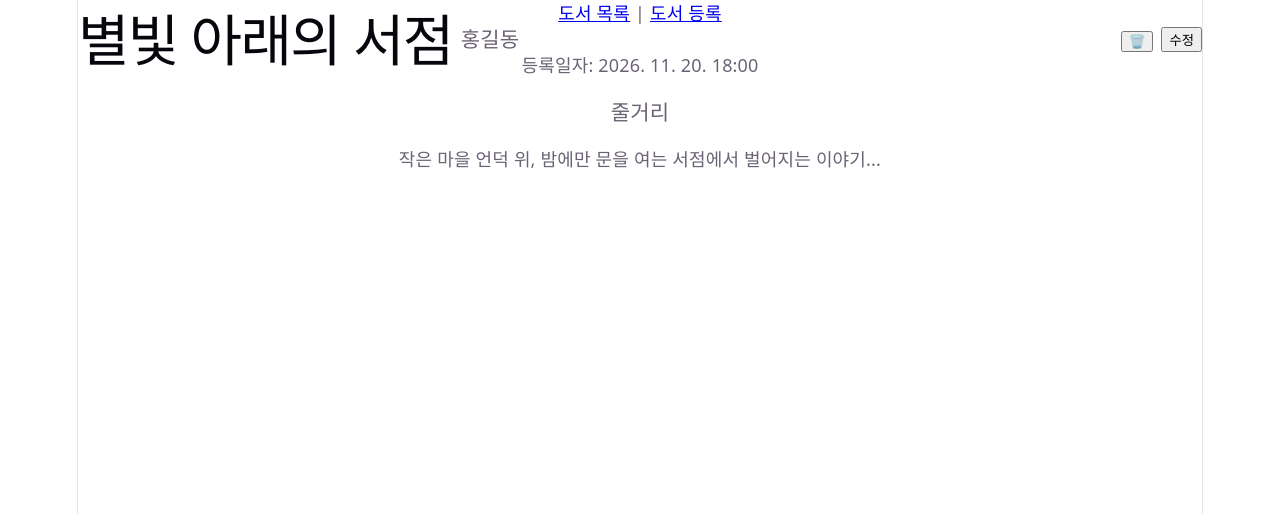
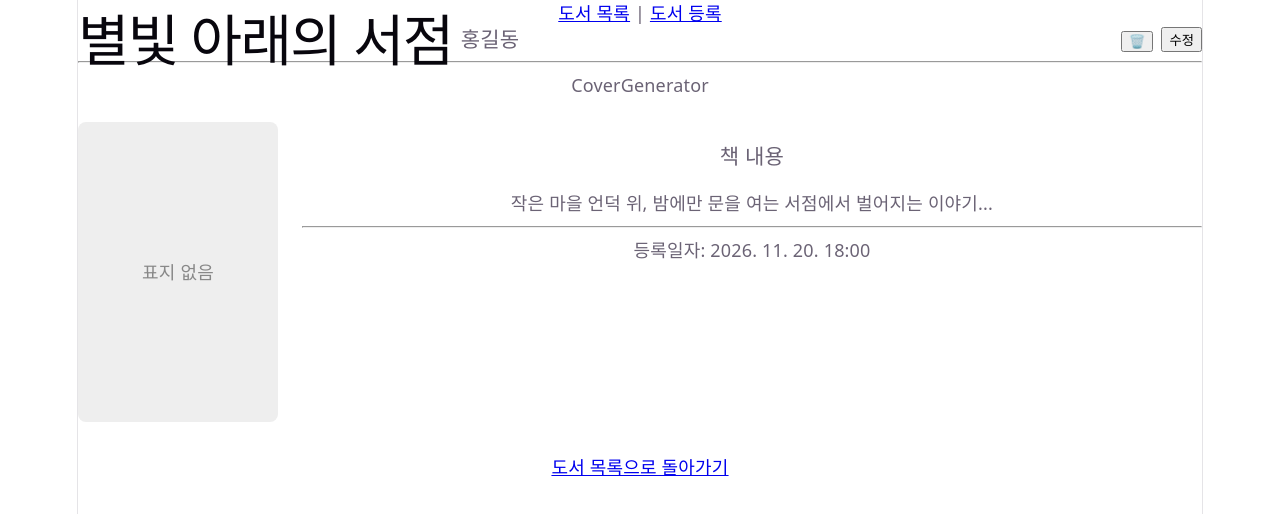
Before and after one commit to Jun0913/Mini-Project-4, a React (Vite) app: page /books/1 in a window 1280 px wide. Shown: the top 514 px of the page. Built offline with nearby package versions, Linux system fonts and the light colour scheme; data requests are answered from the project's data file.

Commit message:
Update BookDetail.jsx
표지 생성 연결과 레이아웃 변경

```diff
--- a/src/pages/BookDetail.jsx
+++ b/src/pages/BookDetail.jsx
@@ -1,6 +1,7 @@
 import { useEffect, useRef, useState } from "react";
-import { useParams } from "react-router-dom";
+import { Link, useParams } from "react-router-dom";
 import { API_URL } from "../api/books";
+import CoverGenerator from "../components/CoverGenerator";
 
 export default function BookDetail() {
   const { id } = useParams(); // id 읽기
@@ -91,6 +92,11 @@ export default function BookDetail() {
 
   function handleEdit() {}
 
+  // AI 표지 생성이 끝나면 화면의 book 상태에 즉시 반영
+  function handleCoverGenerated(url) {
+    setBook((prev) => ({ ...prev, coverImageUrl: url }));
+  }
+
   return (
     <div>
       <section>
@@ -117,22 +123,63 @@ export default function BookDetail() {
               </button>
             </div>
 
-            <p>등록일자: {formatDate(book.createdAt)}</p>
+            <hr />
 
-            {book.updatedAt && book.createdAt !== book.updatedAt && (
-              <p>수정일자: {formatDate(book.updatedAt)}</p>
-            )}
+            {/* AI 표지 생성 (E 담당 컴포넌트) */}
+            <CoverGenerator book={book} onGenerated={handleCoverGenerated} />
 
-            {book.coverImageUrl && (
-              <img
-                src={book.coverImageUrl}
-                alt={`${book.title} 표지`}
-                width={180}
-              />
-            )}
+            <div
+              style={{
+                display: "flex",
+                gap: "24px",
+                alignItems: "flex-start",
+                marginTop: "24px",
+              }}
+            >
+              {book.coverImageUrl ? (
+                <img
+                  src={book.coverImageUrl}
+                  alt={`${book.title} 표지`}
+                  style={{
+                    width: 200,
+                    borderRadius: 8,
+                    boxShadow: "0 2px 8px rgba(0,0,0,0.25)",
+                  }}
+                />
+              ) : (
+                <div
+                  style={{
+                    width: 200,
+                    height: 300,
+                    borderRadius: 8,
+                    background: "#eee",
+                    color: "#888",
+                    display: "flex",
+                    alignItems: "center",
+                    justifyContent: "center",
+                  }}
+                >
+                  표지 없음
+                </div>
+              )}
 
-            <h3>줄거리</h3>
-            <p>{book.content || "등록된 도서 소개가 없어요."}</p>
+              <div style={{ flex: 1, textAlign: "center" }}>
+                <h3>책 내용</h3>
+                <p>{book.content || "등록된 도서 소개가 없어요."}</p>
+
+                <hr />
+
+                <p>등록일자: {formatDate(book.createdAt)}</p>
+
+                {book.updatedAt && book.createdAt !== book.updatedAt && (
+                  <p>수정일자: {formatDate(book.updatedAt)}</p>
+                )}
+              </div>
+            </div>
+
+            <div style={{ textAlign: "center", marginTop: "32px" }}>
+              <Link to="/">도서 목록으로 돌아가기</Link>
+            </div>
 
             <dialog
               ref={deleteDialog}
```
